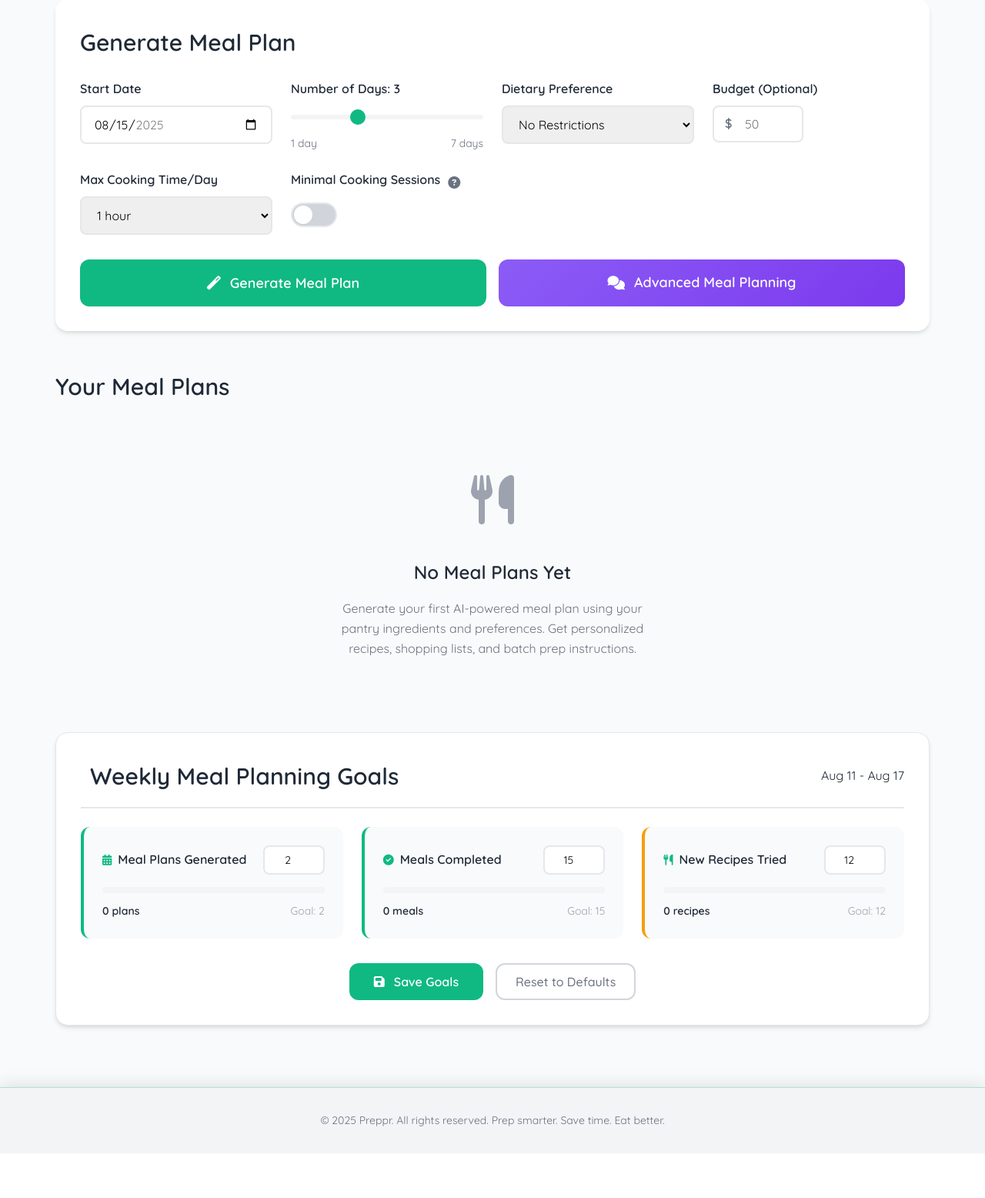
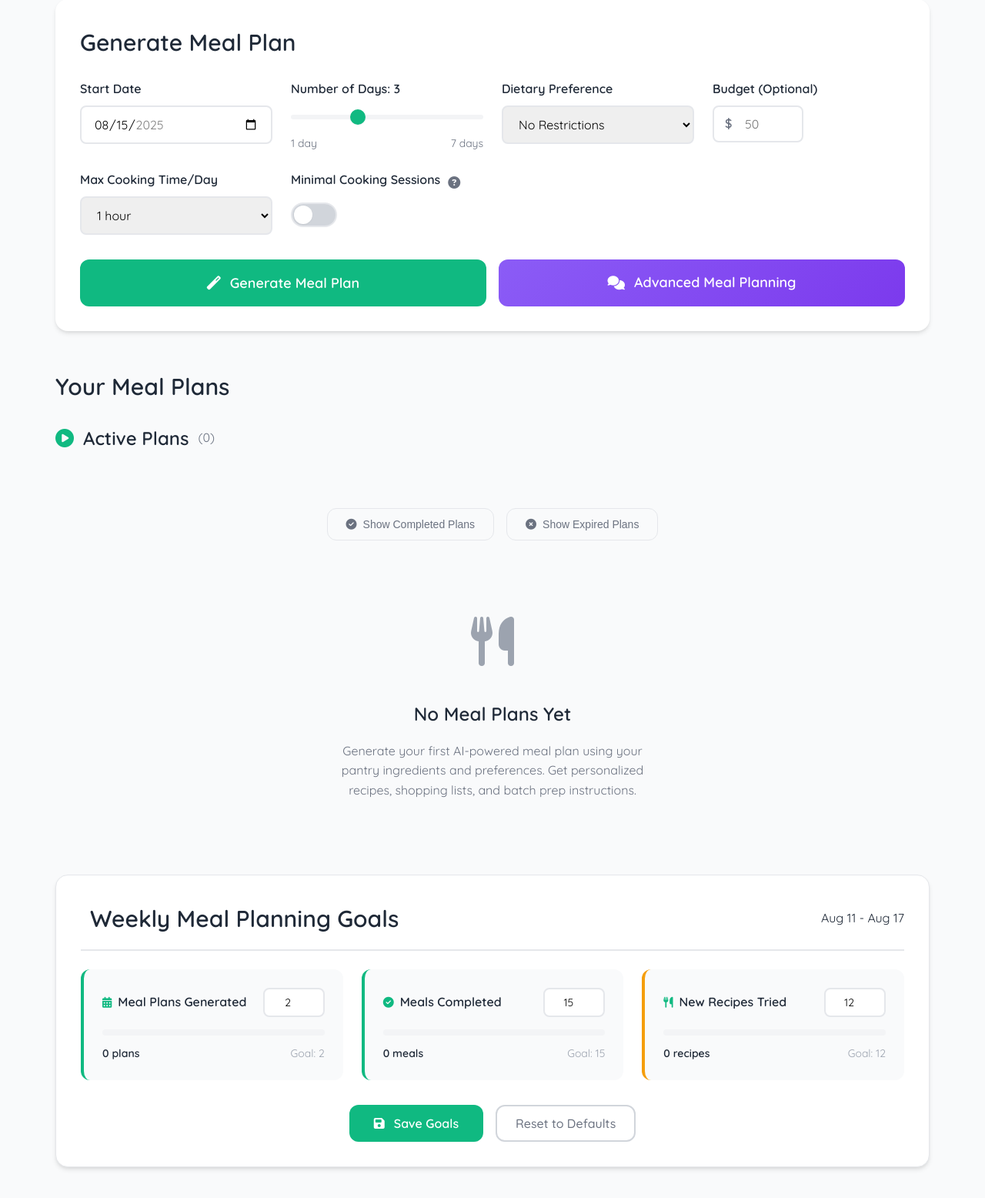
Before and after one commit to michaelzwang13/smartkart, a Flask app: template src/templates/meal_plans.html in a window 1280 px wide. Shown: the part 750-2306 px from the top of the page at 77% size. Before the commit the page ends 2213 px from the top, so only its background shows below. Run offline with Flask 3, Linux system fonts and the light colour scheme; the template is opened without the code that fills it, so the values that code supplies are empty.

Commit message:
compacted meal plans and separated active, completed, expired

```diff
--- a/src/static/js/meal_plans.js
+++ b/src/static/js/meal_plans.js
@@ -301,6 +301,12 @@ document.addEventListener("DOMContentLoaded", function () {
     .getElementById("generateBtn")
     .addEventListener("click", generateMealPlan);
 
+  // Setup show more button for active plans
+  const showMoreActiveBtn = document.getElementById("showMoreActiveBtn");
+  if (showMoreActiveBtn) {
+    showMoreActiveBtn.addEventListener("click", toggleShowAllActive);
+  }
+
   // Setup info popup functionality
   setupInfoPopup();
 
@@ -920,14 +926,111 @@ async function loadMealsForCalendar() {
   }
 }
 
+// Global state for plan categorization
+let allPlans = [];
+let showingAllActive = false;
+
 function displayMealPlans(plans) {
-  const grid = document.getElementById("plansGrid");
+  console.log("Displaying meal plans:", plans);
+  allPlans = plans;
+
+  // Categorize plans by status
+  const activePlans = plans.filter(plan => plan.status === 'active');
+  const completedPlans = plans.filter(plan => plan.status === 'completed');
+  const expiredPlans = plans.filter(plan => plan.status === 'expired');
+
+  console.log("Categorized plans:", { activePlans, completedPlans, expiredPlans });
+
+  // Display categorized plans
+  displayCategorizedPlans('active', activePlans);
+  displayCategorizedPlans('completed', completedPlans);
+  displayCategorizedPlans('expired', expiredPlans);
+
+  // Update plan counts
+  updatePlanCounts(activePlans.length, completedPlans.length, expiredPlans.length);
+
+  // Show/hide empty state
+  const emptyState = document.getElementById("emptyState");
+  if (plans.length === 0) {
+    emptyState.style.display = "block";
+  } else {
+    emptyState.style.display = "none";
+  }
+}
+
+function displayCategorizedPlans(category, plans) {
+  const gridId = `${category}PlansGrid`;
+  const grid = document.getElementById(gridId);
+
+  if (!grid) {
+    console.error(`Grid not found: ${gridId}`);
+    return;
+  }
+
   grid.innerHTML = "";
 
-  plans.forEach((plan) => {
+  // For active plans, show only first 3 initially
+  let plansToShow = plans;
+  if (category === 'active' && !showingAllActive && plans.length > 3) {
+    plansToShow = plans.slice(0, 3);
+    // Show the "show more" button
+    const showMoreBtn = document.getElementById("showMoreActiveBtn");
+    if (showMoreBtn) {
+      showMoreBtn.style.display = "block";
+    }
+  } else if (category === 'active') {
+    // Hide the "show more" button if showing all or 3 or fewer
+    const showMoreBtn = document.getElementById("showMoreActiveBtn");
+    if (showMoreBtn) {
+      showMoreBtn.style.display = plans.length > 3 && showingAllActive ? "block" : "none";
+      if (showingAllActive) {
+        showMoreBtn.classList.add("expanded");
+        showMoreBtn.querySelector("span").textContent = "Show Fewer Plans";
+      }
+    }
+  }
+
+  plansToShow.forEach((plan) => {
     const planCard = createPlanCard(plan);
     grid.appendChild(planCard);
   });
+}
+
+function updatePlanCounts(activeCount, completedCount, expiredCount) {
+  const activeCountEl = document.getElementById("activePlansCount");
+  const completedCountEl = document.getElementById("completedPlansCount");
+  const expiredCountEl = document.getElementById("expiredPlansCount");
+
+  if (activeCountEl) activeCountEl.textContent = `(${activeCount})`;
+  if (completedCountEl) completedCountEl.textContent = `(${completedCount})`;
+  if (expiredCountEl) expiredCountEl.textContent = `(${expiredCount})`;
+}
+
+// Show more/fewer active plans functionality
+function toggleShowAllActive() {
+  showingAllActive = !showingAllActive;
+  const activePlans = allPlans.filter(plan => plan.status === 'active');
+  displayCategorizedPlans('active', activePlans);
+}
+
+// Toggle plan category visibility
+function togglePlanCategory(category) {
+  const categorySection = document.querySelector(`.${category}-plans`);
+  const toggleBtn = document.getElementById(`toggle${category.charAt(0).toUpperCase() + category.slice(1)}Btn`);
+
+  if (!categorySection || !toggleBtn) return;
+
+  const isHidden = categorySection.style.display === 'none';
+
+  if (isHidden) {
+    categorySection.style.display = 'block';
+    toggleBtn.classList.add('active');
+    toggleBtn.querySelector('span').textContent = `Hide ${category.charAt(0).toUpperCase() + category.slice(1)} Plans`;
+  } else {
+    categorySection.style.display = 'none';
+    toggleBtn.classList.remove('active');
+    toggleBtn.querySelector('span').textContent = `Show ${category.charAt(0).toUpperCase() + category.slice(1)} Plans`;
+  }
 }
 
 function formatDateString(dateString) {
--- a/src/templates/meal_plans.html
+++ b/src/templates/meal_plans.html
@@ -645,6 +645,119 @@
         color: var(--text-secondary);
         max-width: 400px;
         margin: 0 auto;
+      }
+
+      /* Plan Categories Styles */
+      .plan-categories {
+        margin-bottom: var(--spacing-xl);
+      }
+
+      .plan-category {
+        margin-bottom: var(--spacing-2xl);
+      }
+
+      .category-header {
+        margin-bottom: var(--spacing-lg);
+      }
+
+      .category-title {
+        display: flex;
+        align-items: center;
+        gap: var(--spacing-sm);
+        font-size: 1.5rem;
+        font-weight: 600;
+        color: var(--text-primary);
+        margin: 0;
+      }
+
+      .category-title i {
+        color: var(--primary-color);
+      }
+
+      .plan-count {
+        font-size: 1rem;
+        font-weight: 400;
+        color: var(--text-secondary);
+      }
+
+      .show-more-btn {
+        background: var(--bg-secondary);
+        border: 1px solid var(--border-light);
+        color: var(--text-secondary);
+        padding: var(--spacing-sm) var(--spacing-lg);
+        border-radius: var(--radius-lg);
+        font-size: 0.875rem;
+        cursor: pointer;
+        transition: all 0.3s ease;
+        display: flex;
+        align-items: center;
+        gap: var(--spacing-xs);
+        margin: var(--spacing-lg) auto 0;
+        width: fit-content;
+      }
+
+      .show-more-btn:hover {
+        background: var(--primary-color);
+        color: var(--text-white);
+        border-color: var(--primary-color);
+      }
+
+      .show-more-btn.expanded i {
+        transform: rotate(180deg);
+      }
+
+      .category-toggles {
+        display: flex;
+        gap: var(--spacing-md);
+        justify-content: center;
+        margin-bottom: var(--spacing-xl);
+        flex-wrap: wrap;
+      }
+
+      .category-toggle-btn {
+        background: var(--bg-secondary);
+        border: 1px solid var(--border-light);
+        color: var(--text-secondary);
+        padding: var(--spacing-sm) var(--spacing-lg);
+        border-radius: var(--radius-lg);
+        font-size: 0.875rem;
+        cursor: pointer;
+        transition: all 0.3s ease;
+        display: flex;
+        align-items: center;
+        gap: var(--spacing-xs);
+      }
+
+      .category-toggle-btn:hover {
+        background: var(--primary-color);
+        color: var(--text-white);
+        border-color: var(--primary-color);
+      }
+
+      .category-toggle-btn.active {
+        background: var(--primary-color);
+        color: var(--text-white);
+        border-color: var(--primary-color);
+      }
+
+      .category-toggle-btn i {
+        font-size: 0.875rem;
+      }
+
+      /* Active plans get priority styling */
+      .active-plans .plans-grid {
+        margin-bottom: var(--spacing-md);
+      }
+
+      /* Completed and expired plans have muted styling */
+      .completed-plans .plan-card,
+      .expired-plans .plan-card {
+        opacity: 0.8;
+      }
+
+      .completed-plans .plan-card:hover,
+      .expired-plans .plan-card:hover {
+        opacity: 1;
       }
 
       /* Calendar Styles */
@@ -3235,8 +3348,66 @@
       <!-- Existing Plans Section -->
       <section class="plans-section">
         <h2 class="section-title">Your Meal Plans</h2>
-        <div class="plans-grid" id="plansGrid">
-          <!-- Plans will be loaded here -->
+
+        <!-- Plan Categories -->
+        <div class="plan-categories">
+          <!-- Active Plans -->
+          <div class="plan-category active-plans">
+            <div class="category-header">
+              <h3 class="category-title">
+                <i class="fas fa-play-circle"></i>
+                Active Plans
+                <span class="plan-count" id="activePlansCount">(0)</span>
+              </h3>
+            </div>
+            <div class="plans-grid" id="activePlansGrid">
+              <!-- Active plans will be loaded here -->
+            </div>
+            <button class="show-more-btn" id="showMoreActiveBtn" style="display: none;">
+              <i class="fas fa-chevron-down"></i>
+              <span>Show All Active Plans</span>
+            </button>
+          </div>
+
+          <!-- Completed Plans -->
+          <div class="plan-category completed-plans" style="display: none;">
+            <div class="category-header">
+              <h3 class="category-title">
+                <i class="fas fa-check-circle"></i>
+                Completed Plans
+                <span class="plan-count" id="completedPlansCount">(0)</span>
+              </h3>
+            </div>
+            <div class="plans-grid" id="completedPlansGrid">
+              <!-- Completed plans will be loaded here -->
+            </div>
+          </div>
+
+          <!-- Expired Plans -->
+          <div class="plan-category expired-plans" style="display: none;">
+            <div class="category-header">
+              <h3 class="category-title">
+                <i class="fas fa-times-circle"></i>
+                Expired Plans
+                <span class="plan-count" id="expiredPlansCount">(0)</span>
+              </h3>
+            </div>
+            <div class="plans-grid" id="expiredPlansGrid">
+              <!-- Expired plans will be loaded here -->
+            </div>
+          </div>
+        </div>
+
+        <!-- Category Toggle Buttons -->
+        <div class="category-toggles">
+          <button class="category-toggle-btn" id="toggleCompletedBtn" onclick="togglePlanCategory('completed')">
+            <i class="fas fa-check-circle"></i>
+            <span>Show Completed Plans</span>
+          </button>
+          <button class="category-toggle-btn" id="toggleExpiredBtn" onclick="togglePlanCategory('expired')">
+            <i class="fas fa-times-circle"></i>
+            <span>Show Expired Plans</span>
+          </button>
         </div>
 
         <!-- Empty state -->
```
